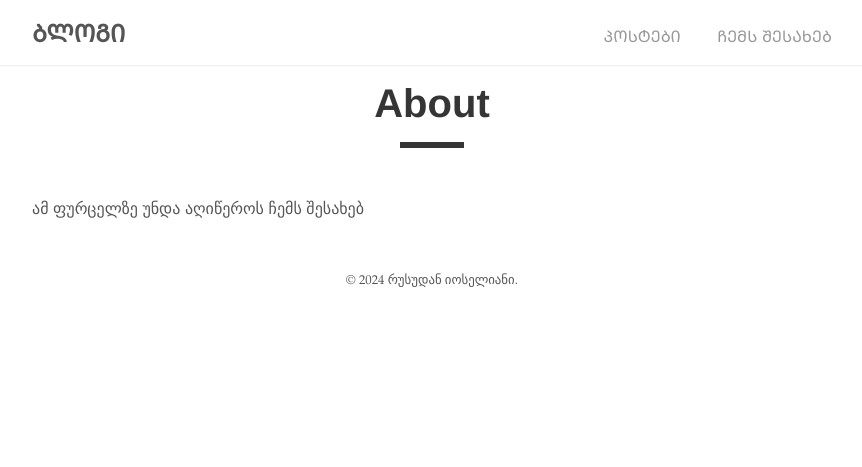
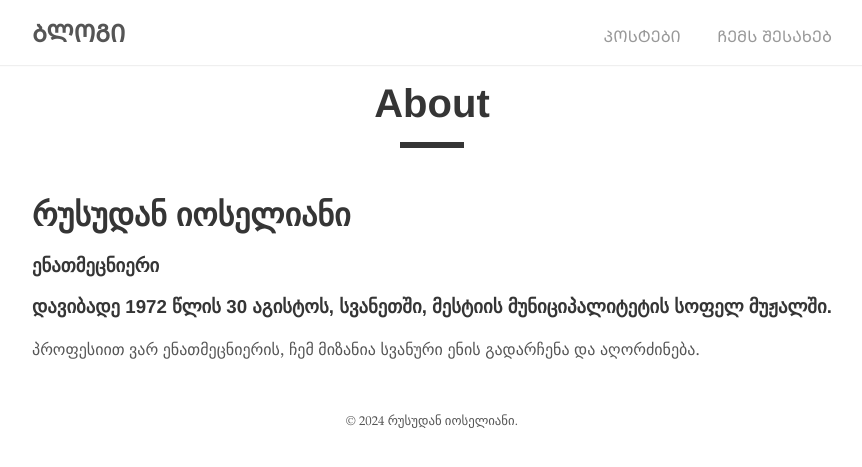
Before and after one commit to rioseliani/rioseliani, a Jekyll site: the page built from _pages/about.md, in a window 1280 px wide. Shown: the top 467 px of the page, without its empty margins (208-1070 px from the left). Built offline with Jekyll 4.4.1, drawn with Linux system fonts in a browser that asks for light colours.

Commit message:
Update about.md

```diff
--- a/_pages/about.md
+++ b/_pages/about.md
@@ -4,4 +4,10 @@
 permalink: /about/
 ---
 
-ამ ფურცელზე უნდა აღიწეროს ჩემს შესახებ
+# რუსუდან იოსელიანი
+
+### ენათმეცნიერი
+
+### დავიბადე 1972 წლის 30 აგისტოს, სვანეთში, მესტიის მუნიციპალიტეტის სოფელ მუჟალში.
+
+პროფესიით ვარ ენათმეცნიერის, ჩემ მიზანია სვანური ენის გადარჩენა და აღორძინება.
```
